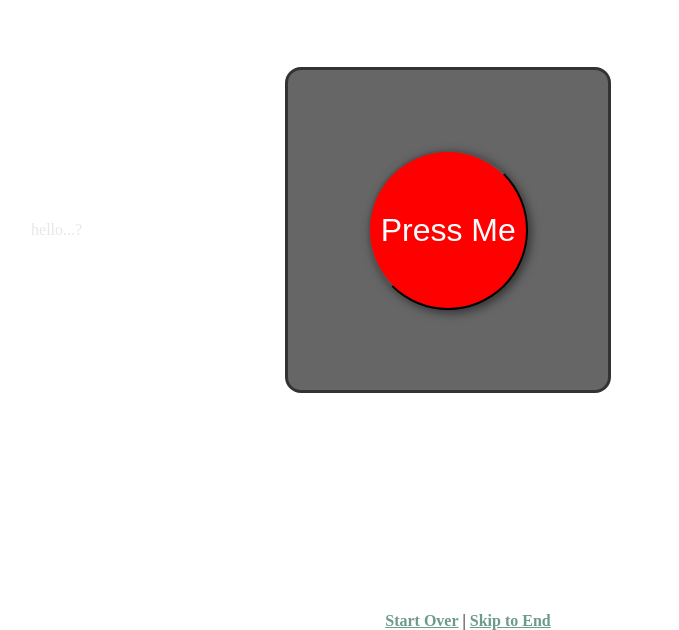
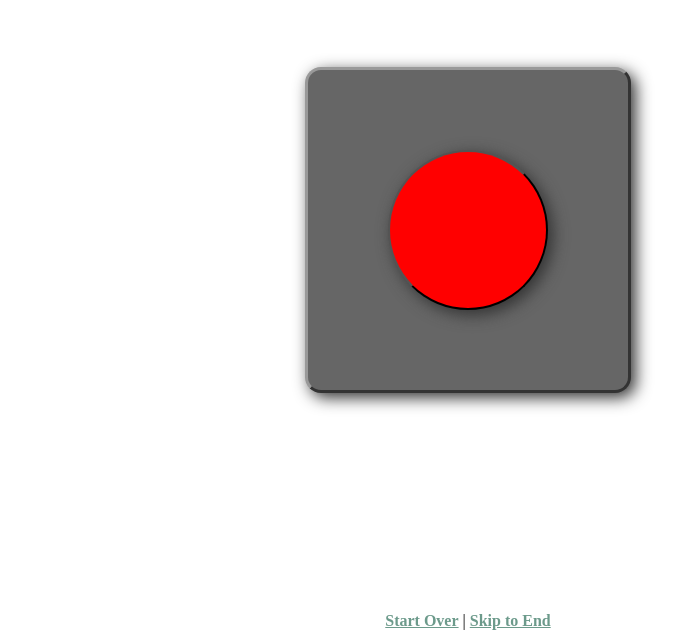
Before and after one commit to mcpeakdb/dbmj-dev-page, a Vue app: page /#/ in a window 1280 px wide. Shown: the part 170-800 px from the top of the page, without its empty margins (172-851 px from the left). Built offline with nearby package versions, Linux system fonts and the light colour scheme.

Commit message:
style tweaks for button and screen on animation

```diff
--- a/src/App.vue
+++ b/src/App.vue
@@ -30,18 +30,22 @@ body {
 }
 
 @keyframes screen-on {
-  from {
+  0% {
     overflow: hidden;
     position: absolute;
     height: 0%;
     top: 50%;
+    opacity: 0;
   }
-
-  to {
+  75% {
+    opacity: 50%;
+  }
+  100% {
     overflow: auto;
     position: absolute;
     height: calc(100vh - 25px);
     top: 0%;
+    opacity: 100%;
   }
 }
 </style>
--- a/src/components/StepTwo.vue
+++ b/src/components/StepTwo.vue
@@ -46,7 +46,7 @@
   }
 
   .fake-window {
-    border: 2px inset grey;
+    border: 0.2rem inset lightgrey;
     max-height: 100%;
     max-width: 100%;
     height: 20rem;
--- a/src/components/StepZero.vue
+++ b/src/components/StepZero.vue
@@ -1,24 +1,12 @@
 <template>
   <div class="step-zero-wrapper">
     <div class="step-content step-zero-content">
-      <div>
-        <span
-          class="hello-text"
-          :style="showHello ? 'color:black' : 'color:white'"
-          >hello...?</span
-        >
-      </div>
       <div class="button-wrapper">
         <button @click="submit()">
-          <span v-if="!pressed">Press Me</span><span v-else>YAY!</span>
+          <span v-if="!pressed && showPressMe2">You know you want to</span>
+          <span v-else-if="!pressed && showPressMe">Press Me</span>
+          <span v-else-if="pressed">YAY!</span>
         </button>
-      </div>
-      <div>
-        <span
-          class="hello-text"
-          :style="showHello2 ? 'color:black' : 'color:white'"
-          >are you there?</span
-        >
       </div>
     </div>
     <nav>
@@ -63,8 +51,12 @@
     }
     .button-wrapper {
       background: #666;
-      border: 0.2rem solid #333;
+      border-right: 0.2rem solid #333;
+      border-bottom: 0.2rem solid #333;
+      border-left: 0.2rem solid #999;
+      border-top: 0.2rem solid #999;
       border-radius: 1rem;
+      box-shadow: 0.3rem 0.3rem 1rem 0 #333;
       height: 20rem;
       width: 20rem;
       display: flex;
@@ -73,12 +65,15 @@
 
       button {
         background: #ff0000;
-        box-shadow: 3px 3px 10px 0px #333;
+        box-shadow: 0.3rem 0.3rem 1rem 0 #333;
         color: white;
-        font-size: 2rem;
+        font-family: "Gill Sans", "Gill Sans MT", Calibri, "Trebuchet MS",
+          sans-serif;
+        font-size: 1.5rem;
         border-radius: 50%;
         height: 10rem;
         width: 10rem;
+        padding: 1rem;
         &:hover {
           background: #ff0000aa;
         }
@@ -108,22 +103,24 @@ export default defineComponent({
     };
 
     const pressed = ref(false);
-    const showHello = ref(false);
-    const showHello2 = ref(false);
+
+    const showPressMe = ref(false);
 
     setTimeout(() => {
-      showHello.value = true;
-    }, 5000);
+      showPressMe.value = true;
+    }, 10000);
+
+    const showPressMe2 = ref(false);
 
     setTimeout(() => {
-      showHello2.value = true;
-    }, 10000);
+      showPressMe2.value = true;
+    }, 20000);
 
     return {
       submit,
       pressed,
-      showHello,
-      showHello2,
+      showPressMe,
+      showPressMe2,
     };
   },
   props: {
```
